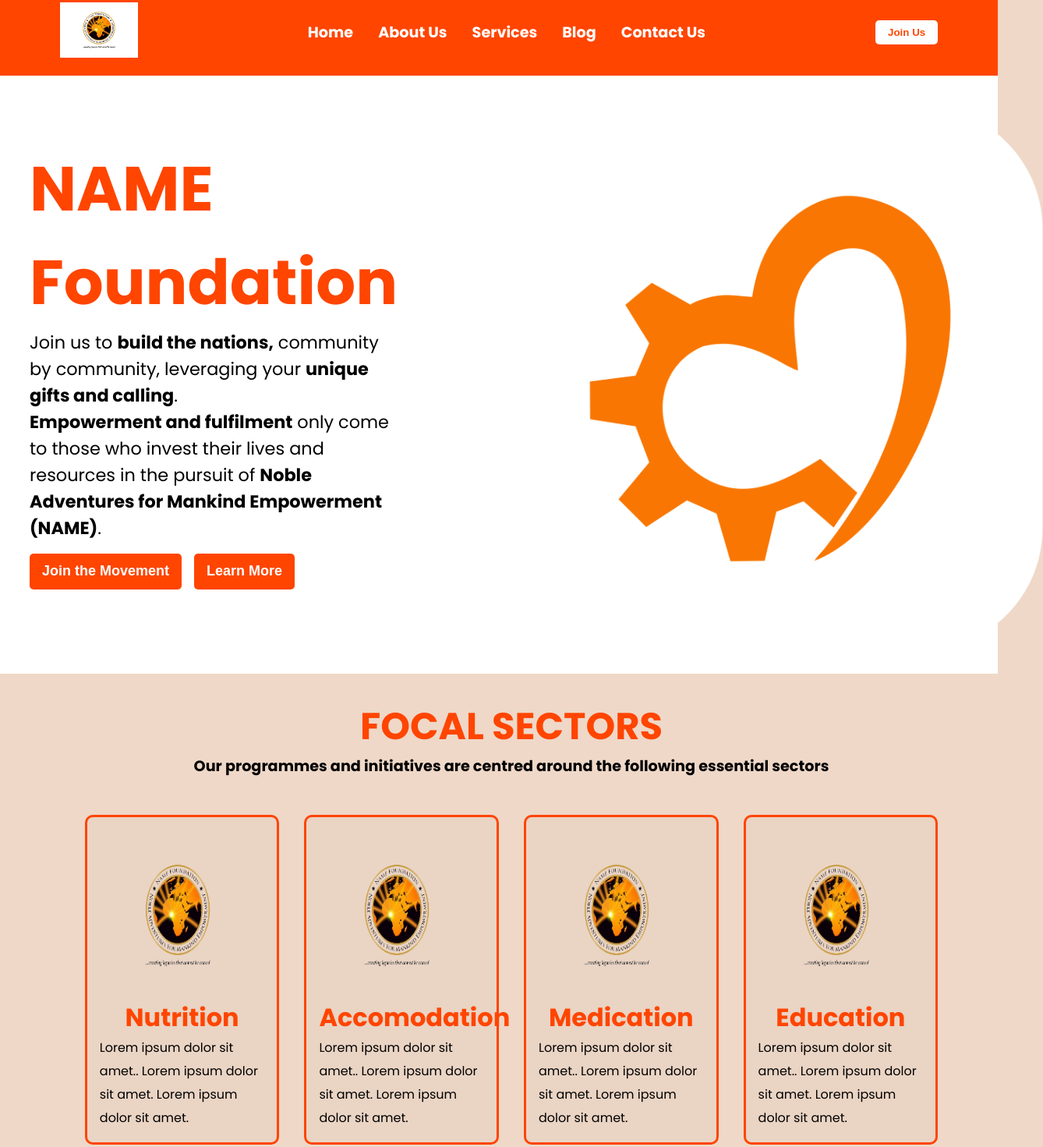
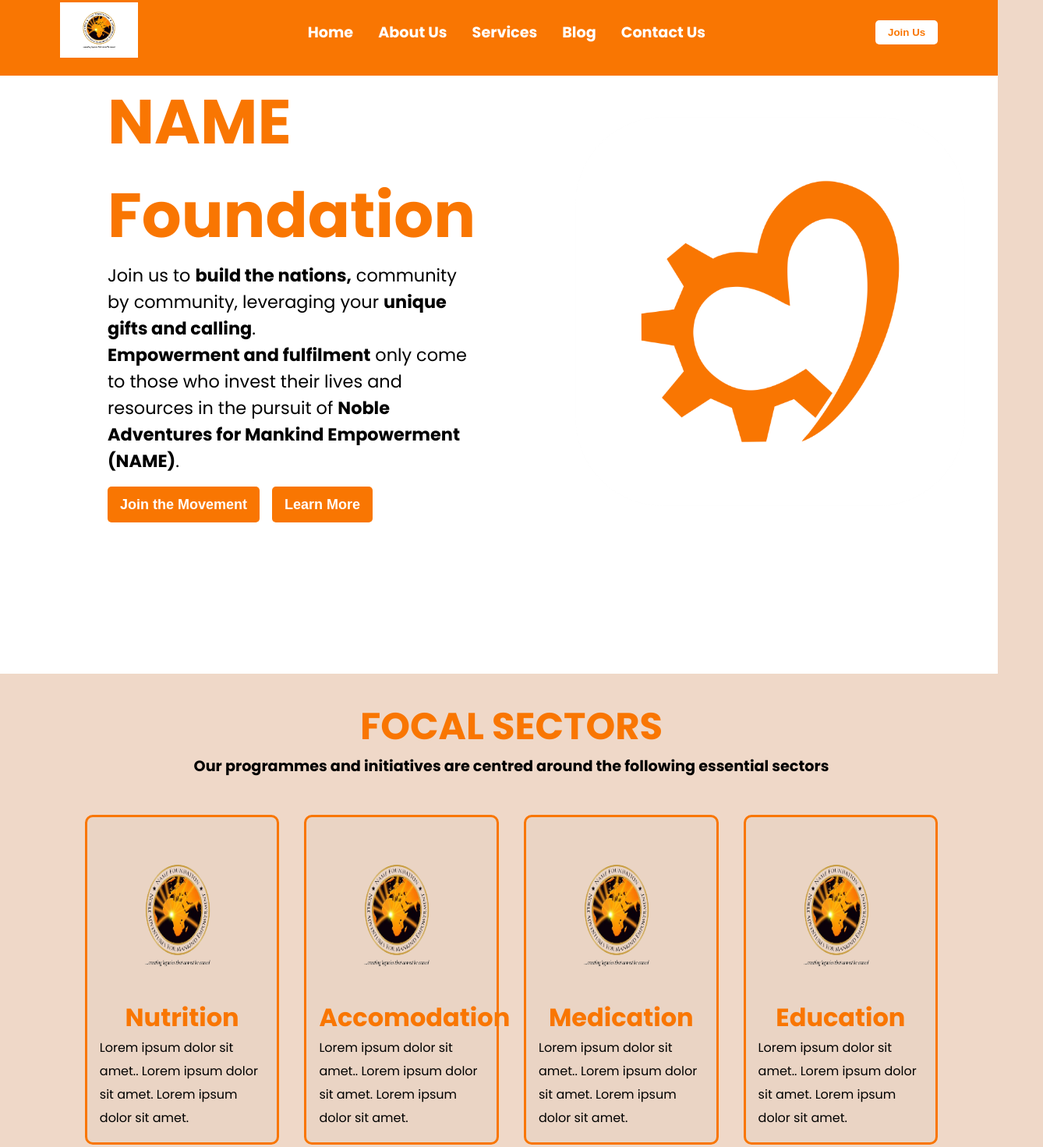
Before and after one commit to Pacqueens/myfirstwebpage, a plain HTML site: page index.html in a window 1280 px wide. Shown: the part 13-1484 px from the top of the page at 78% size, 1338 px wide, since content can reach past the window. Drawn offline with Linux system fonts and the light colour scheme.

Commit message:
change hero image properties and background color

```diff
--- a/Style.css
+++ b/Style.css
@@ -14,7 +14,7 @@ nav {
     justify-content: space-between;
     align-items: center;
     padding: 1rem 4.8rem;
-    background-color: orangered;
+    background-color: #f97602;
     position: fixed;
     width: 100%;
     top: 0;
@@ -42,7 +42,7 @@ nav ul li a:hover {
 
 .menu>button {
     background-color: white;
-    color: orangered;
+    color: #f97602;
     border: none;
     padding: 0.5rem 1rem;
     font-weight: bold;
@@ -82,7 +82,7 @@ nav ul li a:hover {
     border: none;
     padding: 0.8rem 1rem;
     font-weight: bold;
-    background-color: orangered;
+    background-color: #f97602;
     cursor: pointer;
     border-radius: 5px;
     color: white;
@@ -104,7 +104,7 @@ nav ul li a:hover {
 
 .child-item h1 {
     font-size: 5rem;
-    color: orangered;
+    color: #f97602;
 }
 
 .child-item p {
@@ -114,7 +114,9 @@ nav ul li a:hover {
 
 .image-item {
   margin-left:8rem;
+  /* position: relative; */
 }
+
 
 .flex-container1 {
     display: flex;
@@ -123,7 +125,7 @@ nav ul li a:hover {
 }
 
 .card {
-    border: 3px solid orangered;
+    border: 3px solid #f97602;
     margin: 1rem;
     width: 20%;
     padding: 1rem;
@@ -137,7 +139,7 @@ nav ul li a:hover {
 
 .card>h1 {
     text-align: center;
-    color: orangered;
+    color: #f97602;
     font-size: 2rem;
 }
 
@@ -163,7 +165,7 @@ section {
 .focal-sector-header {
     text-align: center;
     font-size: 2rem;
-    color: orangered;
+    color: #f97602;
     font-weight: bold;
     margin: 2rem 3rem;
 
@@ -196,7 +198,7 @@ section {
 
 .child-item2 h1 {
     font-size: 5rem;
-    color: orangered;
+    color: #f97602;
 }
 
 .child-item2 p {
--- a/index.html
+++ b/index.html
@@ -42,7 +42,7 @@
             </div>
 
             <div class="image-item">
-                <img src="./asset/Lovepreneurship logo.png" width="700px" height="500px" alt="NAME Foundation Logo">
+                <img src="./asset/Lovepreneurship logo.png" width="500px" height="400px" alt="NAME Foundation Logo" class="hero-image">
             </div>
         </div>
     </section>
```
